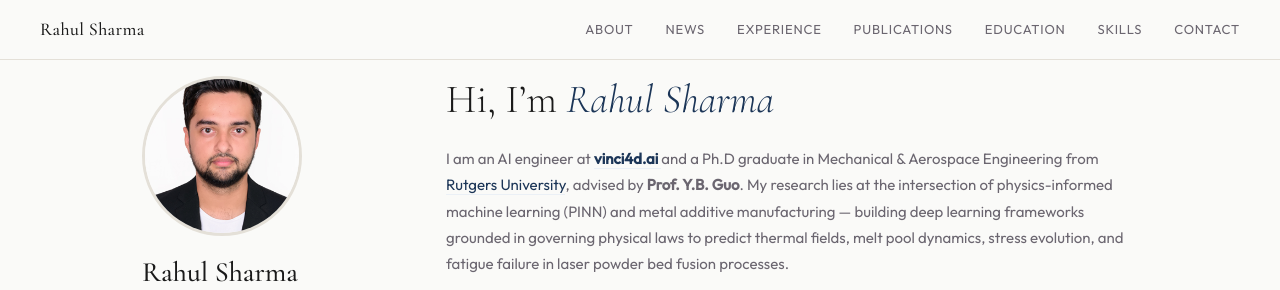
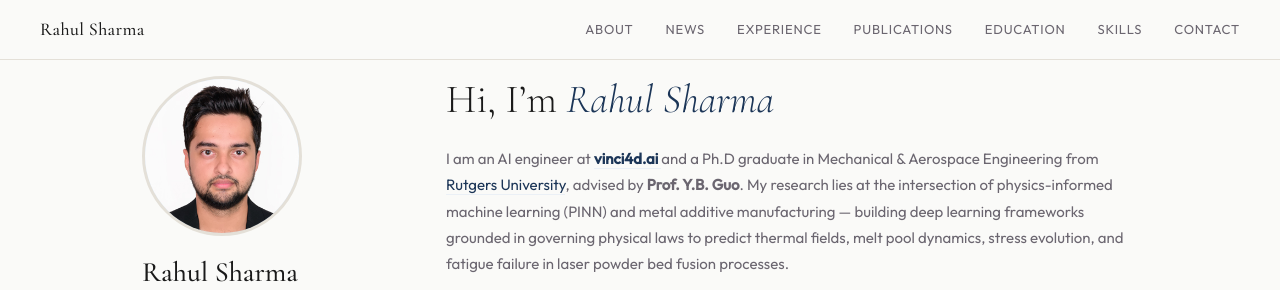
Before and after one commit to rahulsharma-8272/rahulsharma-8272.github.io, a plain HTML site: page index.html in a window 1280 px wide. Shown: the top 290 px of the page. Drawn offline with nearby package versions, Linux system fonts and the light colour scheme.

Commit message:
Update avatar image style for better positioning
Add object-position to avatar image style

```diff
--- a/index.html
+++ b/index.html
@@ -28,7 +28,7 @@
     #about { padding: 1rem 0rem; display: grid; grid-template-columns: 240px 1fr; gap: 4rem; align-items: start; border-top: none; }
     .profile-card { position: sticky; top: calc(var(--nav-h) + 2rem); }
     .avatar { width: 160px; height: 160px; border-radius: 50%; background: linear-gradient(135deg, #D6E4F0, #C4D8EB); border: 3px solid var(--border); margin-bottom: 1.25rem; display: flex; align-items: center; justify-content: center; overflow: hidden; }
-    .avatar img { width: 100%; height: 100%; object-fit: cover; }
+    .avatar img { width: 100%; height: 100%; object-fit: cover; object-position: center top; }
     .avatar-initials { font-family: var(--serif); font-size: 42px; font-weight: 300; color: var(--accent); }
     .profile-name { font-family: var(--serif); font-size: 28px; font-weight: 500; line-height: 1.2; margin-bottom: 0.25rem; }
     .profile-title { font-size: 13px; color: var(--text-secondary); line-height: 1.5; }
```
